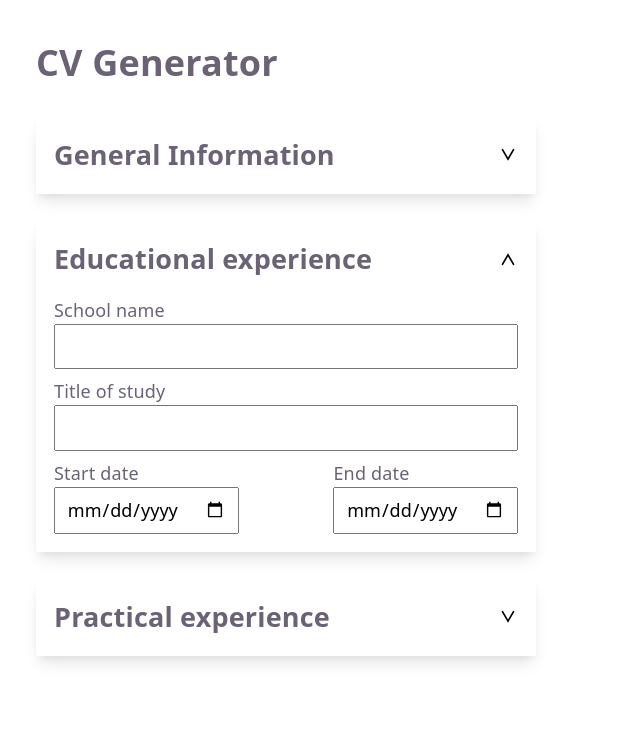
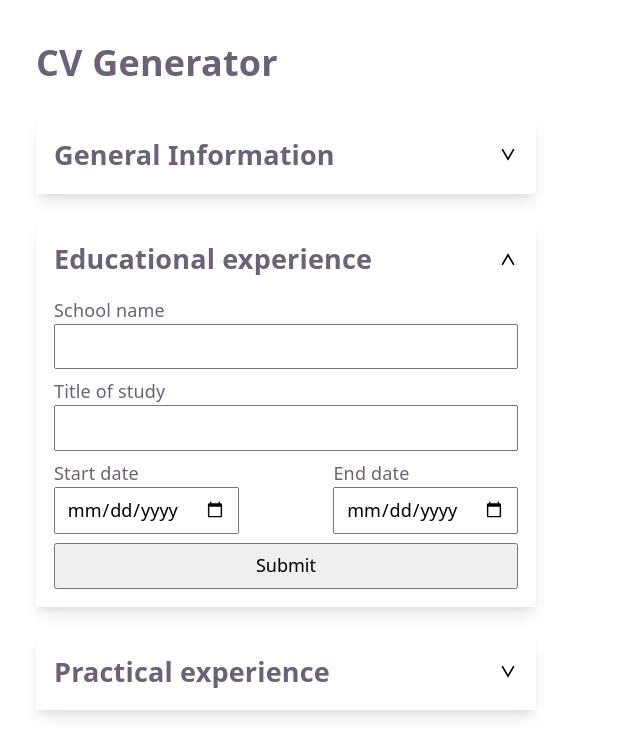
Before and after one commit to MatiasBastarrica/project-cv-application-top, a React (Vite) app: page / in a window 1280 px wide. Both pictures are taken after a click on the button 508 px from the left and 258 px from the top of the page. Shown: the top 756 px of the page, without its empty margins (0-640 px from the left). Built offline with nearby package versions, Linux system fonts and the light colour scheme.

Commit message:
Refactor the component so that it uses the "Accordion" component

```diff
--- a/src/components/EdExp.jsx
+++ b/src/components/EdExp.jsx
@@ -1,57 +1,90 @@
 import { useState } from "react";
+import { Accordion } from "./Accordion.jsx";
 
 export function EdExp() {
-  const [openAccordion, setOpenAccordion] = useState(false);
+  const [submission, setSubmission] = useState({
+    submitted: false,
+    schoolName: "",
+    titleOfStudy: "",
+    startDate: "",
+    endDate: "",
+  });
 
-  function handleAccordion(e) {
-    const formElement = document.querySelector(".ed-exp-form");
-    const btn = e.currentTarget;
-    formElement.classList.toggle("hide");
-    if (!openAccordion) {
-      btn.classList.remove("accordion-closed");
-      btn.classList.add("accordion-opened");
-    } else {
-      btn.classList.add("accordion-closed");
-      btn.classList.remove("accordion-opened");
-    }
-    setOpenAccordion(!openAccordion);
+  function handleSubmit(e) {
+    e.preventDefault();
+    submission.schoolName = document.querySelector("#school-name").value;
+    submission.titleOfStudy = document.querySelector("#title-of-study").value;
+    submission.startDate = document.querySelector("#ed-start-date").value;
+    submission.endDate = document.querySelector("#ed-end-date").value;
+    setSubmission({ ...submission, submitted: true });
   }
 
+  function handleEdit(e) {
+    setSubmission({ ...submission, submitted: false });
+  }
+
+  function childrenElements() {
+    if (!submission.submitted) {
       return (
-    <div className="cv-form-field">
-      <div className="field-title">
-        <h2>Educational experience</h2>
-        <button
-          type="button"
-          className="accordion-closed"
-          onClick={handleAccordion}
-        >
-          <svg xmlns="http://www.w3.org/2000/svg" viewBox="0 0 24 24">
-            <title>Expand form field</title>
-            <path d="M5.5,4.14L4.5,5.86L15,12L4.5,18.14L5.5,19.86L19,12L5.5,4.14Z" />
-          </svg>
-        </button>
-      </div>
-      <form action="#" className="hide ed-exp-form">
+        <form action="#" className=" ed-exp-form">
           <div>
             <label htmlFor="school-name">School name</label>
-          <input type="text" id="school-name" />
+            <input
+              type="text"
+              id="school-name"
+              defaultValue={submission.schoolName}
+            />
           </div>
           <div>
             <label htmlFor="title-of-study">Title of study</label>
-          <input type="text" name="title-of-study" id="title-of-study" />
+            <input
+              type="text"
+              name="title-of-study"
+              id="title-of-study"
+              defaultValue={submission.titleOfStudy}
+            />
           </div>
           <div className="date-inputs-container">
             <div>
               <label htmlFor="ed-start-date">Start date</label>
-            <input type="date" name="ed-start-date" id="ed-start-date" />
+              <input
+                type="date"
+                name="ed-start-date"
+                id="ed-start-date"
+                defaultValue={submission.startDate}
+              />
             </div>
             <div>
               <label htmlFor="ed-end-date">End date</label>
-            <input type="date" name="ed-end-date" id="ed-end-date" />
+              <input
+                type="date"
+                name="ed-end-date"
+                id="ed-end-date"
+                defaultValue={submission.endDate}
+              />
             </div>
           </div>
+          <button type="submit" onClick={handleSubmit}>
+            Submit
+          </button>
         </form>
+      );
+    } else {
+      return (
+        <div className="form-values-display">
+          <p>School name: {submission.schoolName}</p>
+          <p>Title of study: {submission.titleOfStudy}</p>
+          <p>Start date: {submission.startDate}</p>
+          <p>End date: {submission.endDate}</p>
+          <button type="button" className="edit-button" onClick={handleEdit}>
+            Edit
+          </button>
         </div>
       );
     }
+  }
+
+  return (
+    <Accordion title={"Educational experience"}>{childrenElements()}</Accordion>
+  );
+}
```
Lines whose indentation alone changed are shown as unchanged.
